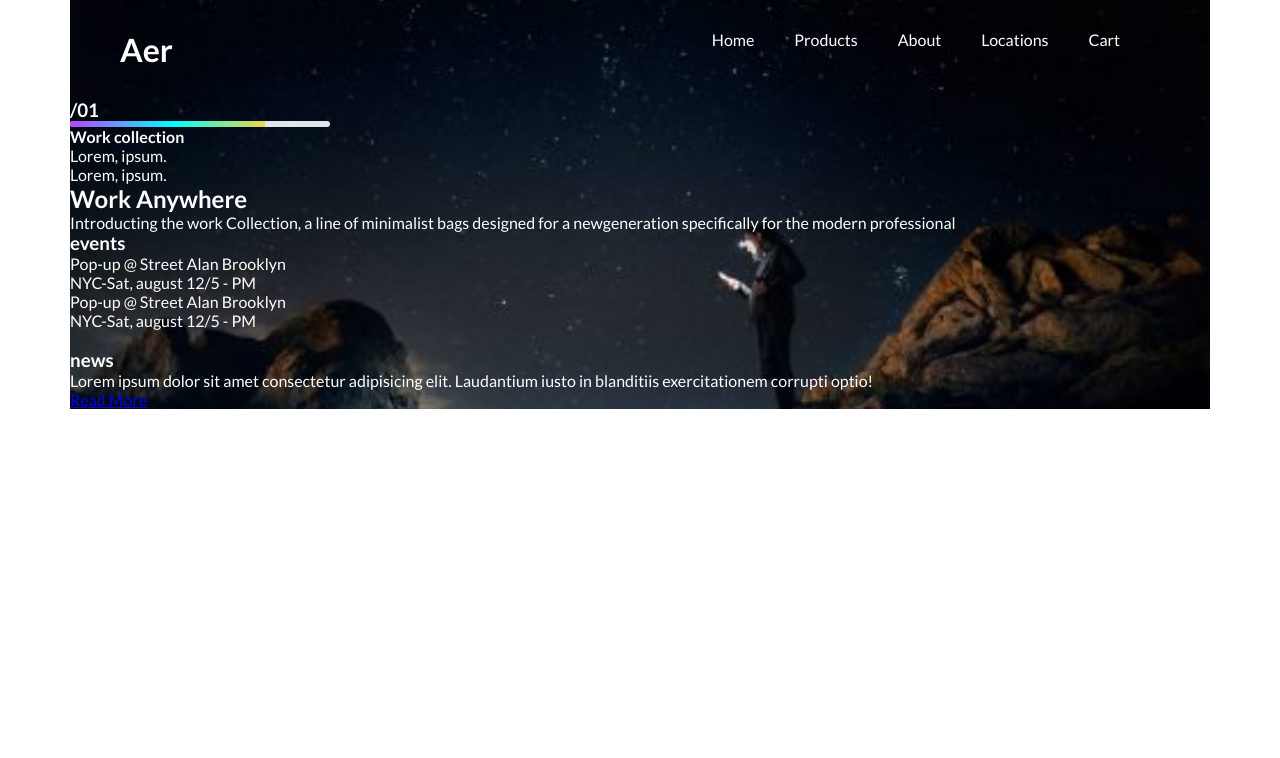
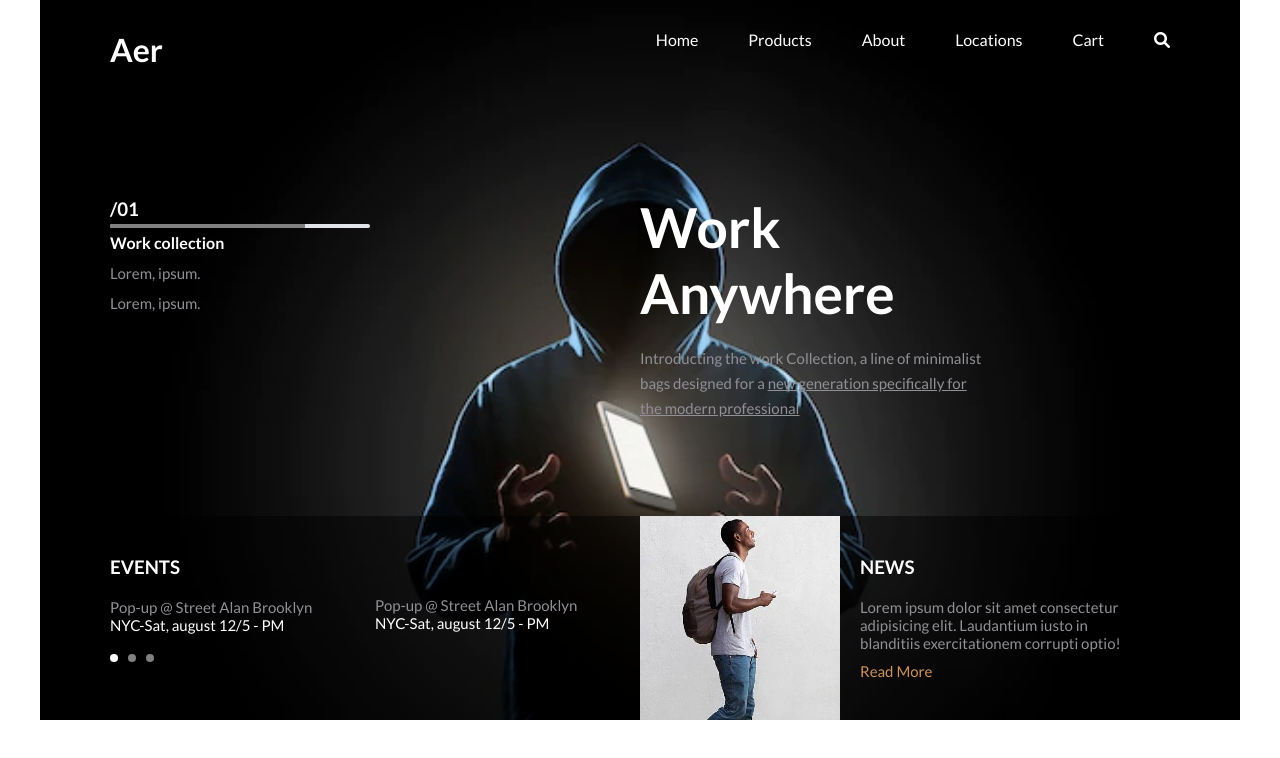
Before and after one commit to mJamshid1990/aer, a plain HTML site: page index.html in a window 1280 px wide. Drawn offline with Linux system fonts and the light colour scheme.

Commit message:
add styles

```diff
--- a/css/style.css
+++ b/css/style.css
@@ -11,22 +11,35 @@ body {
   color: white;
 }
 
+p{
+  color: #919096;
+  font-size: 15px;
+}
+
+a{
+  text-decoration: none;
+}
+
 .main{
-  background-image: url('/img/bg-img-2.jpg');
+  background-image: url('/img/dark-background.webp');
   background-repeat: no-repeat;
   background-position: center;
   background-size: cover;
 }
 
 .container{
-    width: 1140px;
+    width: 1200px;
     margin: 0 auto;
 }
 
 header{
-  padding: 30px 50px;
+  padding: 30px 70px;
   display: flex;
   justify-content: space-between;
+}
+
+.header a{
+  color: white;
 }
 
 .header__nav-items{
@@ -35,8 +48,15 @@ header{
 
 .header__nav-item{
   list-style: none;
-  margin-left: 40px;
+  margin-left: 50px;
+}
 
+.header__nav-item:hover a{
+  transition: all 1.2s ease;
+}
+
+.header__nav-item:hover a{
+  color: #cf925b;
 }
 
 .header__nav-item a{
@@ -44,10 +64,34 @@ header{
   color: white;
 }
 
+.home{
+  display: flex;
+  justify-content: space-between;
+  padding: 95px 70px;
+}
+
+.home__description{
+  width: 50%;
+  line-height: 30px;
+}
+
+.home__header{
+  width: 50%;
+}
+
+.home__header-head{
+  font-size: 55px;
+}
+
+.home__header-text{
+  margin-top: 20px;
+  line-height: 25px;
+}
+
 .progress {
   width: 100%;
   max-width: 260px;
-  height: 6px;
+  height: 4px;
   background: #e1e4e8;
   border-radius: 3px;
   overflow: hidden;
@@ -55,26 +99,69 @@ header{
 .progress .progress-bar {
   display: block;
   height: 100%;
-  background: linear-gradient(90deg, #ffd33d, #ea4aaa 17%, #b34bff 34%, #01feff 51%, #ffd33d 68%, #ea4aaa 85%, #b34bff);
+  background: gray;
   background-size: 300% 100%;
-  -webkit-animation: progress-animation 2s linear infinite;
-          animation: progress-animation 2s linear infinite;
 }
 
-@-webkit-keyframes progress-animation {
-  0% {
-    background-position: 100%;
-  }
-  100% {
-    background-position: 0;
-  }
+.news{
+  padding: 0px 70px;
+  display: grid;
+  grid-template-columns: 1fr 1fr 2fr;
+  background: rgba(0, 0, 0, 0.5);
 }
 
-@keyframes progress-animation {
-  0% {
-    background-position: 100%;
-  }
-  100% {
-    background-position: 0;
-  }
+.events{
+  padding: 40px 0;
 }
+
+.events__title{
+  text-transform: uppercase;
+  margin-bottom: 20px;
+}
+
+.white{
+  color: white;
+}
+
+.carousel-dots{
+  display: flex;
+}
+
+.dot{
+  background-color: gray;
+  width: 8px;
+  height: 8px;
+  border-radius: 50%;
+  margin-right: 10px;
+  margin-top: 20px;
+}
+
+.dot_active{
+  background-color: white;
+}
+
+.news__address{
+  margin-top: 80px;
+}
+
+.news__card{
+  display: flex;
+}
+
+.news__card-img{
+  width: 200px;
+}
+
+.news__card-body{
+  padding: 40px 20px;
+}
+
+.news__card-title{
+  text-transform: uppercase;
+  margin-bottom: 20px;
+}
+
+.news__card-link{
+  margin-top: 10px;
+  color: #cf925b;
+}
--- a/index.html
+++ b/index.html
@@ -5,12 +5,19 @@
     <meta http-equiv="X-UA-Compatible" content="IE=edge" />
     <meta name="viewport" content="width=device-width, initial-scale=1.0" />
     <title>Work Anywhere</title>
+    <link
+      rel="stylesheet"
+      href="https://cdnjs.cloudflare.com/ajax/libs/font-awesome/6.0.0-beta3/css/all.min.css"
+      integrity="sha512-Fo3rlrZj/k7ujTnHg4CGR2D7kSs0v4LLanw2qksYuRlEzO+tcaEPQogQ0KaoGN26/zrn20ImR1DfuLWnOo7aBA=="
+      crossorigin="anonymous"
+      referrerpolicy="no-referrer"
+    />
     <link rel="stylesheet" href="css/style.css" />
   </head>
   <body>
     <div class="main container">
       <header class="header">
-        <h1>Aer</h1>
+        <h1><a href="#">Aer</a></h1>
         <nav class="header__nav">
           <ul class="header__nav-items">
             <li class="header__nav-item"><a href="#">Home</a></li>
@@ -18,7 +25,9 @@
             <li class="header__nav-item"><a href="#">About</a></li>
             <li class="header__nav-item"><a href="#">Locations</a></li>
             <li class="header__nav-item"><a href="#">Cart</a></li>
-            <li class="header__nav-item"><i></i></li>
+            <li class="header__nav-item">
+              <a href=""><i class="fas fa-search"></i></a>
+            </li>
           </ul>
         </nav>
       </header>
@@ -33,10 +42,17 @@
           <p>Lorem, ipsum.</p>
         </div>
         <div class="home__header">
-          <h1 class="home__header-head">Work Anywhere</h1>
+          <h1 class="home__header-head">
+            Work <br />
+            Anywhere
+          </h1>
           <p class="home__header-text">
-            Introducting the work Collection, a line of minimalist bags designed
-            for a newgeneration specifically for the modern professional
+            Introducting the work Collection, a line of minimalist <br />
+            bags designed for a
+            <u>
+              new generation specifically for <br />
+              the modern professional</u
+            >
           </p>
         </div>
       </section>
@@ -44,26 +60,26 @@
         <div class="events">
           <h3 class="events__title">events</h3>
           <p>Pop-up @ Street Alan Brooklyn</p>
-          <p>NYC-Sat, august 12/5 - PM</p>
+          <p class="white">NYC-Sat, august 12/5 - PM</p>
           <section class="carousel-dots">
-            <span class="dot"></span>
-            <span class="dot"></span>
-            <span class="dot"></span>
+            <div class="dot dot_active"></div>
+            <div class="dot"></div>
+            <div class="dot"></div>
           </section>
         </div>
         <div class="news__address">
           <p>Pop-up @ Street Alan Brooklyn</p>
-          <p>NYC-Sat, august 12/5 - PM</p>
+          <p class="white">NYC-Sat, august 12/5 - PM</p>
         </div>
         <div class="news__card">
-          <img class="news__card-img" src="" alt="" />
+          <img class="news__card-img" src="/img/img-2.jpg" alt="" />
           <div class="news__card-body">
             <h3 class="news__card-title">news</h3>
             <p class="news__card-text">
               Lorem ipsum dolor sit amet consectetur adipisicing elit.
               Laudantium iusto in blanditiis exercitationem corrupti optio!
             </p>
-            <a class="news__card-link" href="#">Read More</a>
+            <a href="#"> <p class="news__card-link">Read More</p></a>
           </div>
         </div>
       </section>
```
Also changed, not shown: img/dark-background.webp (added), img/hood.jpg (added), img/img-2.jpg (added).
